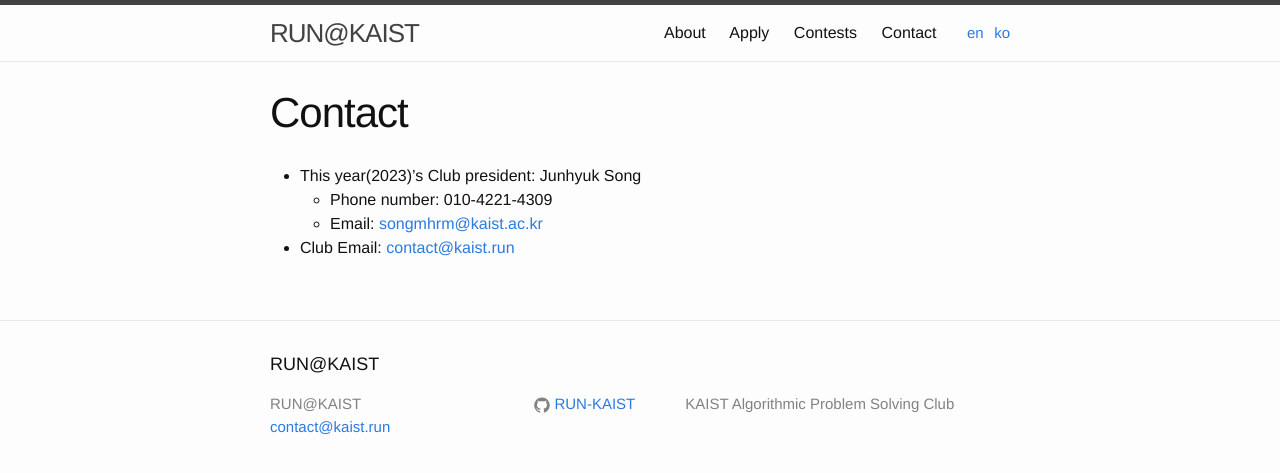
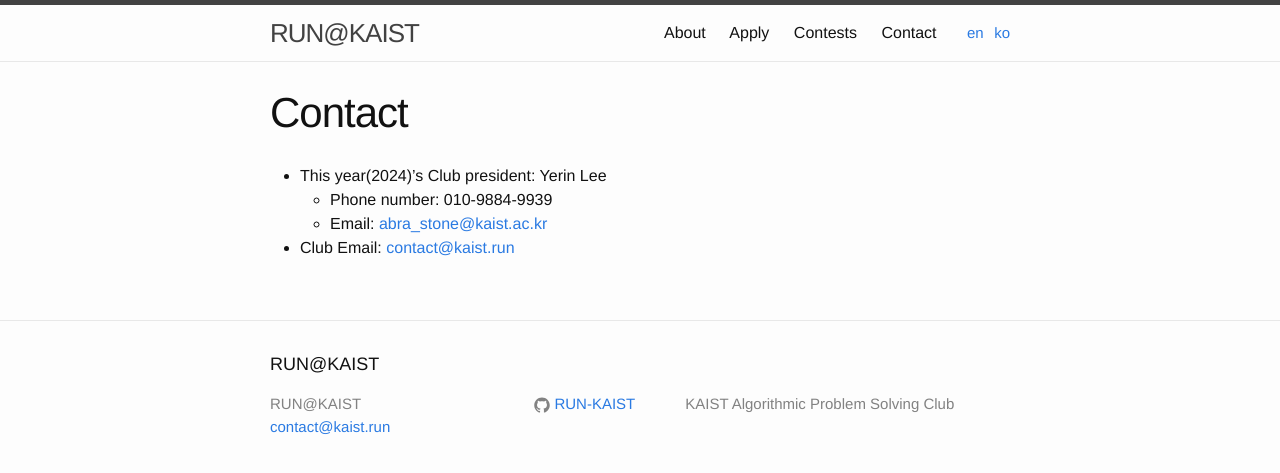
Before and after one commit to RUN-KAIST/kaist.run, a Jekyll site: the page built from contact/en.md, in a window 1280 px wide. Shown: the top 473 px of the page. Built offline with Jekyll 4.4.1, drawn with Linux system fonts in a browser that asks for light colours.

Commit message:
Update Contact Info

```diff
--- a/contact/en.md
+++ b/contact/en.md
@@ -7,7 +7,7 @@ lang: en
 order: 100
 ---
 
-- This year(2023)'s Club president: Junhyuk Song
-  - Phone number: 010-4221-4309
-  - Email: [songmhrm@kaist.ac.kr](mailto:songmhrm@kaist.ac.kr)
+- This year(2024)'s Club president: Yerin Lee
+  - Phone number: 010-9884-9939
+  - Email: [abra_stone@kaist.ac.kr](mailto:abra_stone@kaist.ac.kr)
 - Club Email: [contact@kaist.run](mailto:contact@kaist.run)
```
Also changed, not shown: contact/ko.md (+3 -3 lines).
